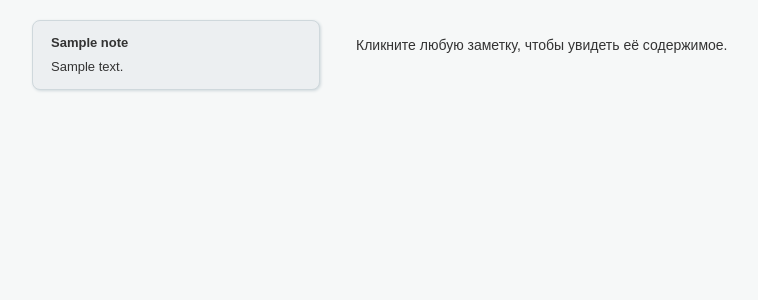
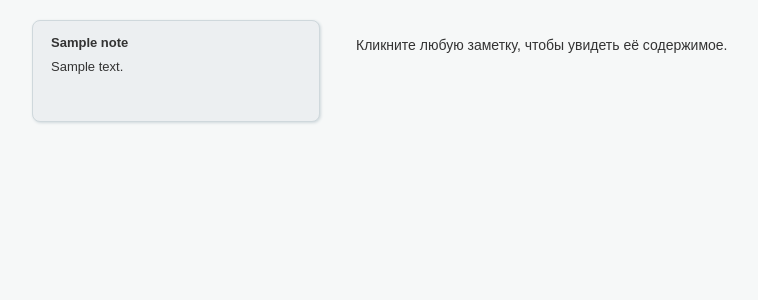
Before and after one commit to nitkevs/peanotes, a PHP site: page / in a window 1280 px wide. Shown: the part 40-340 px from the top of the page, without its empty margins (32-790 px from the left). Run offline with PHP 8.4, Linux system fonts and the light colour scheme; tables that the repository leaves empty or names only in its code hold one stand-in row (values such as "Sample post").

Commit message:
Зафиксировал высоту тизера заметки.
Очень короткие заметки были меньшей высоты, что выглядело
не очень хорошо.

```diff
--- a/style.css
+++ b/style.css
@@ -138,7 +138,7 @@ p.note-title {
 
 p.note-teaser {
   margin: 0;
-  max-height: 48px;
+  height: 48px;
   overflow: hidden;
 }
 
```
